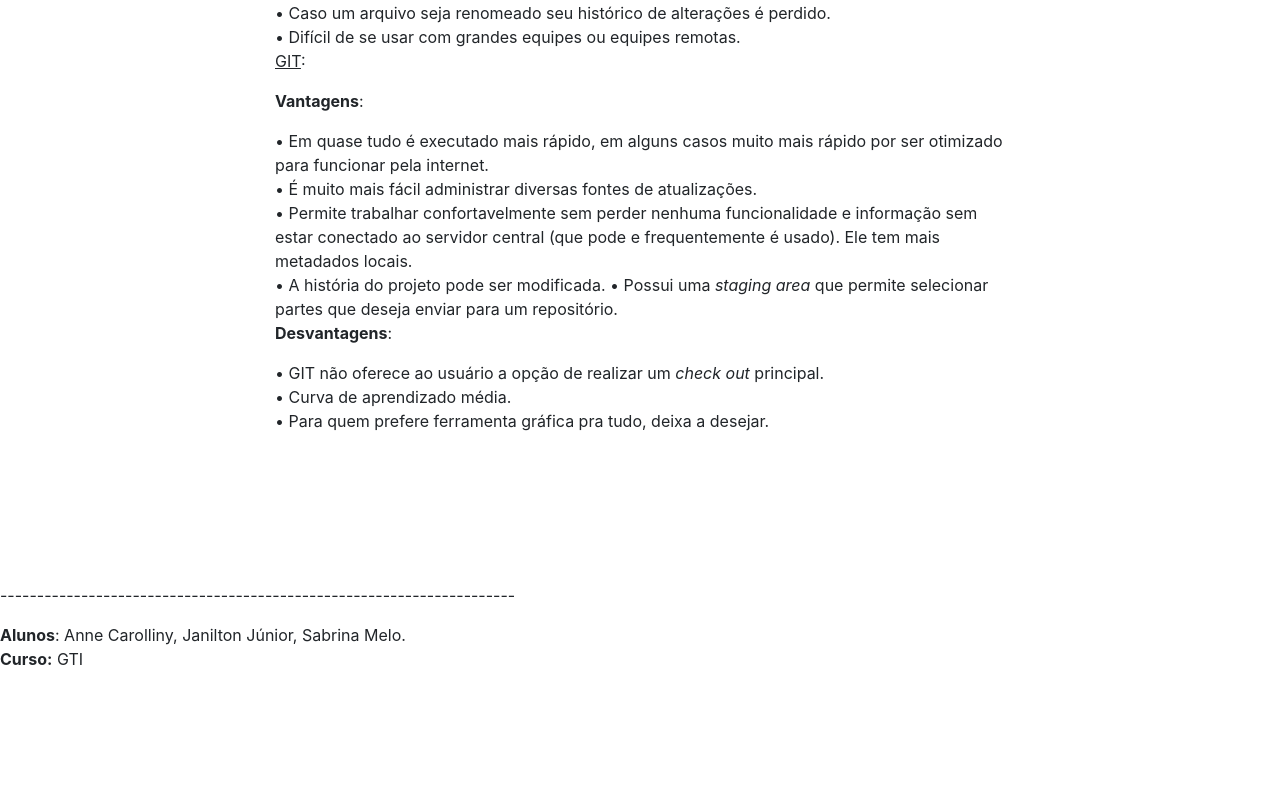
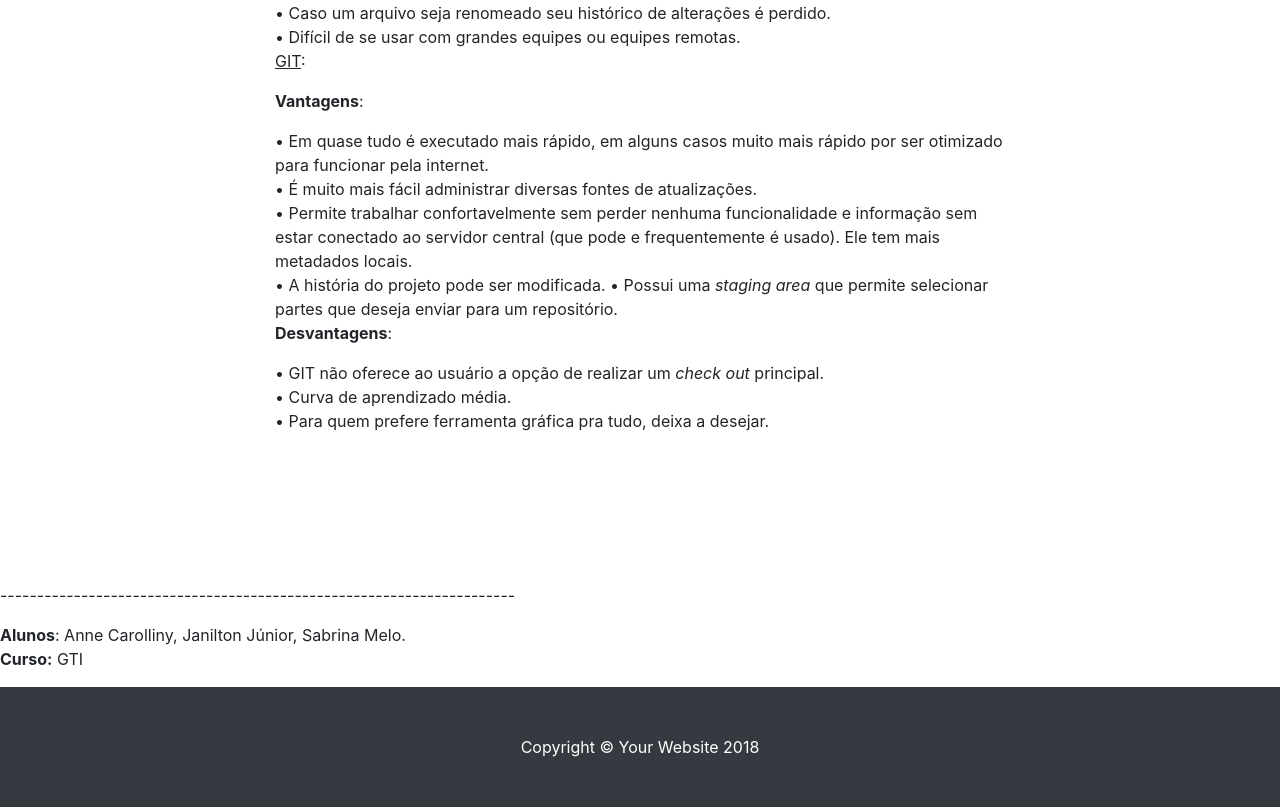
Before and after one commit to janiltonjr/projetohidel.github.io, a website with bundled scripts: page index.html in a window 1280 px wide. Shown: the part 6918-7725 px from the top of the page. Before the commit the page ends 7605 px from the top, so only its background shows below. Built offline with nearby package versions, Linux system fonts and the light colour scheme.

Commit message:
Update index.html

```diff
--- a/index.html
+++ b/index.html
@@ -219,7 +219,13 @@
     <br /> <b>Curso:</b> GTI
     </address></p>
 
-
+<!-- Footer -->
+    <footer class="py-5 bg-dark">
+      <div class="container">
+        <p class="m-0 text-center text-white">Copyright &copy; Your Website 2018</p>
+      </div>
+      <!-- /.container -->
+    </footer>
 
     <!-- Bootstrap core JavaScript -->
     <script src="vendor/jquery/jquery.min.js"></script>
```
